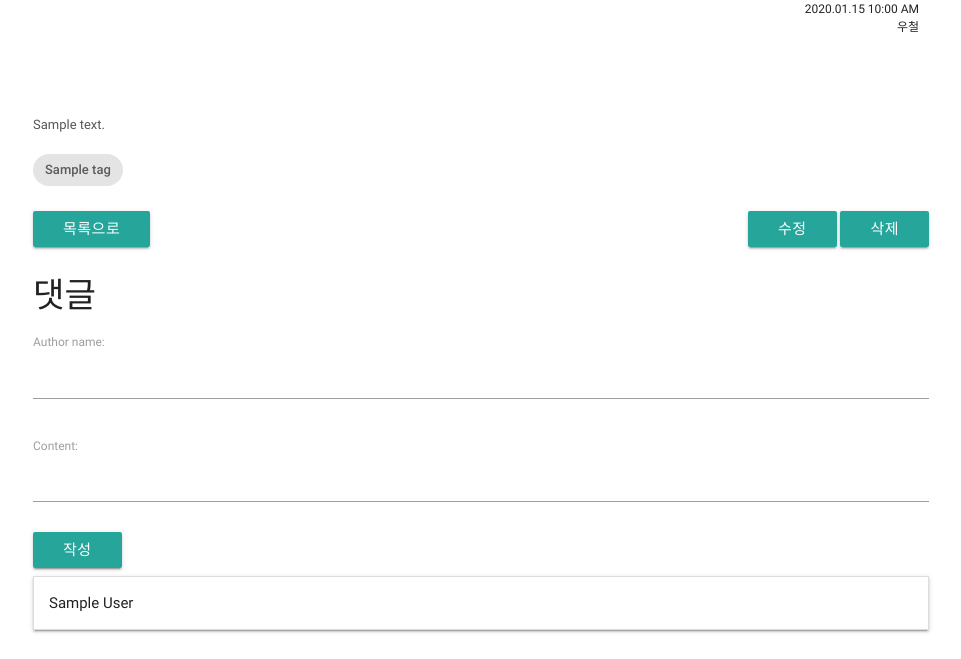
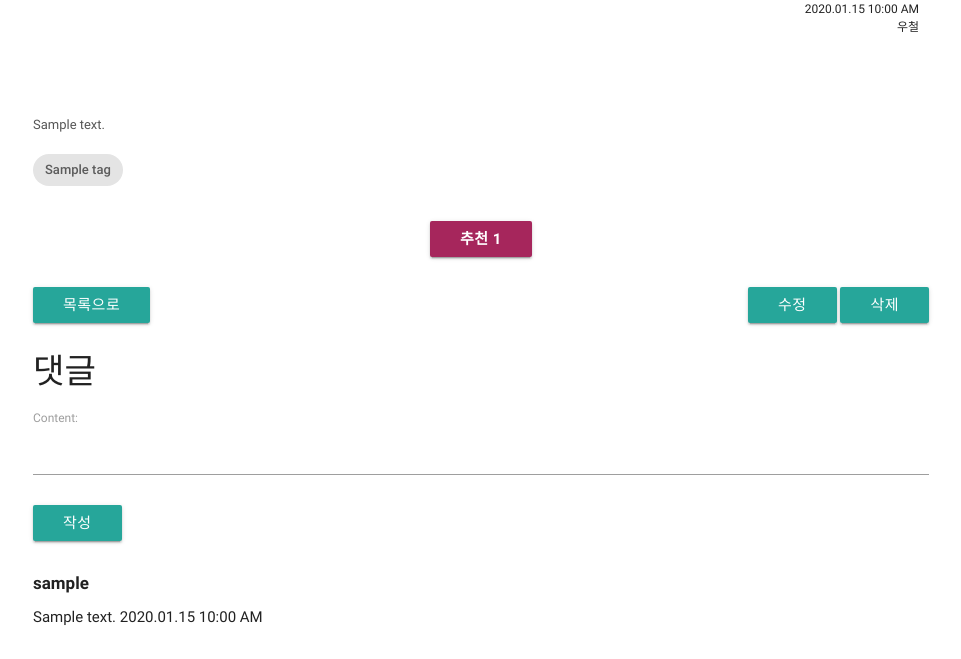
Before and after one commit to dlkorea/piro_remind, a Django app: page /1/ in a window 1280 px wide. Shown: the part 274-933 px from the top of the page, without its empty margins (159-1120 px from the left). Before the commit the page ends 907 px from the top, so only its background shows below. Run offline with Django 3.2, Linux system fonts and the light colour scheme; a user stored in the database is signed in; tables that the repository leaves empty hold one stand-in row (values such as "Sample post"); some libraries are stand-ins or nearby versions.

Commit message:
2018. 1. 29 아티클 좋아요까지 수업자료

```diff
--- a/core/forms.py
+++ b/core/forms.py
@@ -12,4 +12,4 @@
 class CommentForm(forms.ModelForm):
     class Meta:
         model = Comment
-        exclude = ('article', )
+        exclude = ('article', 'author', )
--- a/core/models.py
+++ b/core/models.py
@@ -1,5 +1,6 @@
 from django.db import models
 from django.urls import reverse
+from django.conf import settings
 
 
 class Tag(models.Model):
@@ -16,10 +17,15 @@
     )
     content = models.TextField(verbose_name='내용')
 
+    liker_set = models.ManyToManyField(
+        settings.AUTH_USER_MODEL,
+        related_name='liked_article_set',
+    )
+
     created_at = models.DateTimeField(auto_now_add=True)
     updated_at = models.DateTimeField(auto_now=True)
 
-    tag = models.ManyToManyField(Tag, blank=True, null=True)
+    tag = models.ManyToManyField(Tag)
 
     def __str__(self):
         return '{0}.{1}'.format(self.pk, self.title)
@@ -36,7 +42,10 @@
         on_delete=models.CASCADE,
     )
 
-    author_name = models.CharField(max_length=20)
+    author = models.ForeignKey(
+        settings.AUTH_USER_MODEL,
+        on_delete=models.CASCADE,
+    )
     content = models.CharField(max_length=100)
 
     created_at = models.DateTimeField(auto_now_add=True)
--- a/core/static/css/core.css
+++ b/core/static/css/core.css
@@ -19,3 +19,14 @@
 .comment_area {
     margin-top: 30px;
 }
+
+#like_button_wrapper {
+    margin-top: 30px;
+    margin-bottom: 30px;
+    text-align: center;
+}
+
+.btn.liked, .btn.liked:hover, .btn.liked:focus {
+    font-weight: bold;
+    background-color: #a6265c;
+}
--- a/core/templates/core/article_detail.html
+++ b/core/templates/core/article_detail.html
@@ -21,6 +21,12 @@
         {% for tag in article.tag.all %}
         <div class="chip">{{ tag.name }}</div>
         {% endfor %}
+    </div>
+    <div id="like_button_wrapper">
+        <form action="{% url 'core:article_like' article.pk %}" method="POST">
+            {% csrf_token %}
+            <button type="submit" class="btn {% if did_like_article %}liked{% endif %}">추천 {{ article.liker_set.count }}</button>
+        </form>
     </div>
     <!-- 본문 영역 끝 -->
 
@@ -50,13 +56,13 @@
             <button type="submit" class="waves-effect waves-light btn">작성</button>
         </form>
         {% if article.comment_set.count %}
-        <ul class="collapsible" data-collapsible="accordion">
+        <ul>
             {% for comment in article.comment_set.all %}
-            <li>
-                <div class="collapsible-header">{{ comment.author_name }}</div>
-                <div class="collapsible-body">
-                    <span class="comment_content">{{ comment.content }}</span>
-                    <span class="comment_created_at">{{ comment.created_at|date:"Y.m.d h:i A"}}</span>
+            <li style="margin: 30px 0;">
+                <div style="font-size: 17px; font-weight: bold;">{{ comment.author.username }}</div>
+                <div style="margin: 10px 0;">
+                    <span>{{ comment.content }}</span>
+                    <span>{{ comment.created_at|date:"Y.m.d h:i A"}}</span>
                 </div>
             </li>
             {% endfor %}
--- a/core/urls.py
+++ b/core/urls.py
@@ -11,4 +11,5 @@
     path('<int:pk>/', views.article_detail, name='article_detail'),
     path('<int:pk>/update/', views.article_update, name='article_update'),
     path('<int:pk>/delete/', views.article_delete, name='article_delete'),
+    path('<int:pk>/like/', views.article_like, name='article_like'),
 ]
--- a/core/views.py
+++ b/core/views.py
@@ -21,16 +21,19 @@
     ctx = {
         'article': article,
         'comment_form': comment_form,
+        'did_like_article': article.liker_set.filter(pk=request.user.pk),
     }
     if request.method == "POST" and comment_form.is_valid():
         new_comment = comment_form.save(commit=False)
         new_comment.article = article
+        new_comment.author = request.user
         new_comment.save()
         return redirect(article.get_absolute_url())
 
     return render(request, 'core/article_detail.html', ctx)
 
 
+@login_required
 def article_create(request):
     form = ArticleForm(request.POST or None)
 
@@ -45,6 +48,7 @@
     return render(request, 'core/article_create.html', ctx)
 
 
+@login_required
 def article_update(request, pk):
     article = Article.objects.get(pk=pk)
     form = ArticleForm(request.POST or None, instance=article)
@@ -61,6 +65,7 @@
 
 
 # 이렇게 하나로 쓸 수도 있다. 상황에 맞게 하면 됨.
+@login_required
 def article_create_or_update(request, pk=None):
     if pk is not None:
         article = Article.objects.get(pk=pk)
@@ -79,6 +84,7 @@
     return render(request, 'core/article_create.html', ctx)
 
 
+@login_required
 def article_delete(request, pk):
     if request.method == "POST":
         article = Article.objects.get(pk=pk)
@@ -86,3 +92,16 @@
         return redirect(reverse('core:article_list'))
     else:
         return HttpResponse(status=400)
+
+
+@login_required
+def article_like(request, pk):
+    if request.method == "POST":
+        article = Article.objects.get(pk=pk)
+        if request.user.liked_article_set.filter(pk=pk).exists():
+            article.liker_set.remove(request.user)
+        else:
+            article.liker_set.add(request.user)
+        return redirect(article.get_absolute_url())
+    else:
+        return HttpResponse(status=400)
```
Also changed, not shown: core/migrations/0005_auto_20180129_0436.py (added), core/migrations/0006_auto_20180129_0510.py (added), piro_remind/settings.py (line endings or trailing spaces).
